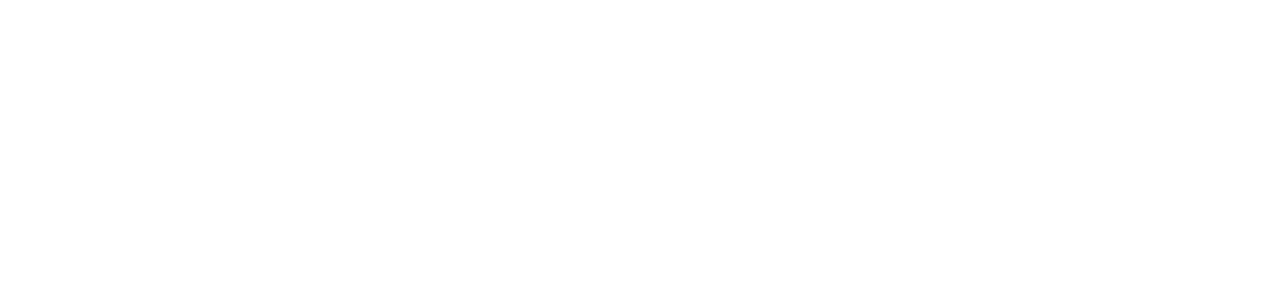
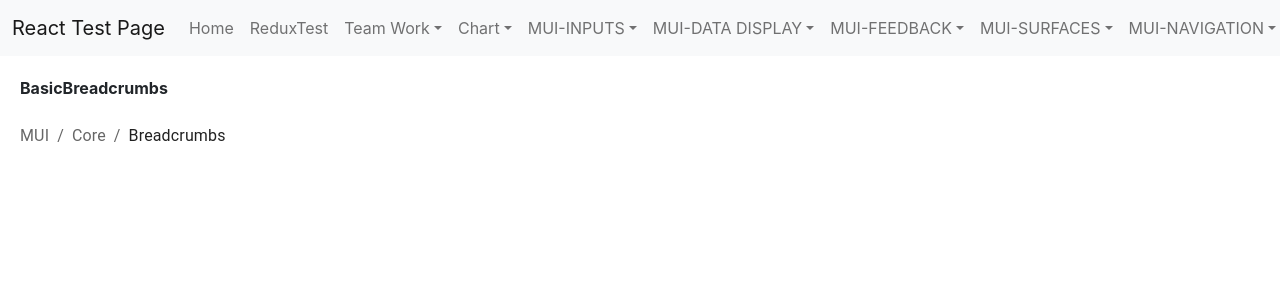
Before and after one commit to jinseok1306/React-Test, a React (Create React App) app in the folder ReactProject/client_app/: page /MUI/BreadcrumbsPage in a window 1280 px wide. Before the commit this address had no page. Shown: the top 300 px of the page. Built offline with nearby package versions, Linux system fonts and the light colour scheme.

Commit message:
MUI BreadcrumbsPage 테스트 완료

```diff
--- a/ReactProject/client_app/src/App.tsx
+++ b/ReactProject/client_app/src/App.tsx
@@ -51,6 +51,7 @@ function App() {
                   <Route path="/MUI/CardPage" element={<Page.CardPage />} />
                   <Route path="/MUI/PaperPage" element={<Page.PaperPage />} />
                   <Route path="/MUI/ButtonNavigationPage" element={<Page.ButtonNavigationPage />} />
+                  <Route path="/MUI/BreadcrumbsPage" element={<Page.BreadcrumbsPage />} />
               </Routes>
           </Provider>
     </div>
--- /dev/null
+++ b/ReactProject/client_app/src/components/Breadcumbs/BasicBreadcrumbs.tsx
@@ -0,0 +1,29 @@
+import * as React from 'react';
+import Typography from '@mui/material/Typography';
+import Breadcrumbs from '@mui/material/Breadcrumbs';
+import Link from '@mui/material/Link';
+
+function handleClick(event: React.MouseEvent<HTMLDivElement, MouseEvent>) {
+    event.preventDefault();
+    console.info('You clicked a breadcrumb.');
+}
+
+export default function BasicBreadcrumbs() {
+    return (
+        <div role="presentation" onClick={handleClick}>
+            <Breadcrumbs aria-label="breadcrumb">
+                <Link underline="hover" color="inherit" href="/">
+                    MUI
+                </Link>
+                <Link
+                    underline="hover"
+                    color="inherit"
+                    href="/material-ui/getting-started/installation/"
+                >
+                    Core
+                </Link>
+                <Typography color="text.primary">Breadcrumbs</Typography>
+            </Breadcrumbs>
+        </div>
+    );
+}
--- a/ReactProject/client_app/src/components/Menu.tsx
+++ b/ReactProject/client_app/src/components/Menu.tsx
@@ -66,6 +66,7 @@ const Menu = () => {
                             </NavDropdown>
                             <NavDropdown title="MUI-NAVIGATION" id="navbarScrollingDropdown">
                                 <NavDropdown.Item><Link to="/MUI/ButtonNavigationPage" style={{ color: 'rgba(0, 0, 0, 0.55)', textDecoration: 'none' }}>ButtonNavigationPage</Link></NavDropdown.Item>
+                                <NavDropdown.Item><Link to="/MUI/BreadcrumbsPage" style={{ color: 'rgba(0, 0, 0, 0.55)', textDecoration: 'none' }}>BreadcrumbsPage</Link></NavDropdown.Item>
                             </NavDropdown>
                         </Nav>
                     </Navbar.Collapse>
--- /dev/null
+++ b/ReactProject/client_app/src/pages/MUI/BreadcrumbsPage.tsx
@@ -0,0 +1,22 @@
+import React, { useCallback, useState } from "react";
+import Menu from '../../components/Menu';
+import Grid from '@mui/material/Grid';
+import BasicBreadcrumbs from '../../components/Breadcumbs/BasicBreadcrumbs';
+
+const BreadcrumbsPage = () => {
+    return (
+        <div>
+            <Menu />
+            <div style={{ margin: 20 }}>
+                <Grid container rowSpacing={1} columnSpacing={{ xs: 1, sm: 2, md: 3 }}>
+                    <Grid item xs={3}>
+                        <b>BasicBreadcrumbs</b><div>&nbsp;</div>
+                        <BasicBreadcrumbs />
+                    </Grid>
+                </Grid>
+            </div>
+        </div>
+    );
+};
+
+export default BreadcrumbsPage;
--- a/ReactProject/client_app/src/pages/index.tsx
+++ b/ReactProject/client_app/src/pages/index.tsx
@@ -39,3 +39,4 @@ export { default as AppbarPage } from './MUI/AppbarPage';
 export { default as CardPage } from './MUI/CardPage';
 export { default as PaperPage } from './MUI/PaperPage';
 export { default as ButtonNavigationPage } from './MUI/ButtonNavigationPage';
+export { default as BreadcrumbsPage } from './MUI/BreadcrumbsPage';
```
Also changed, not shown: 1 other file (tests, documents, lock files or other folders).
